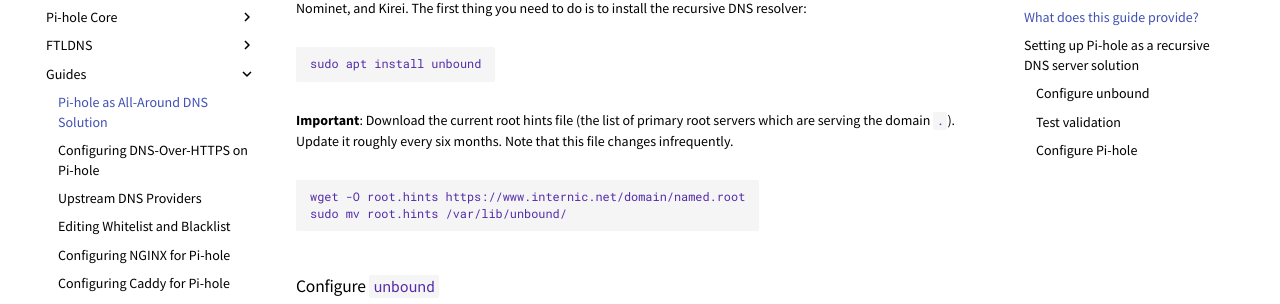
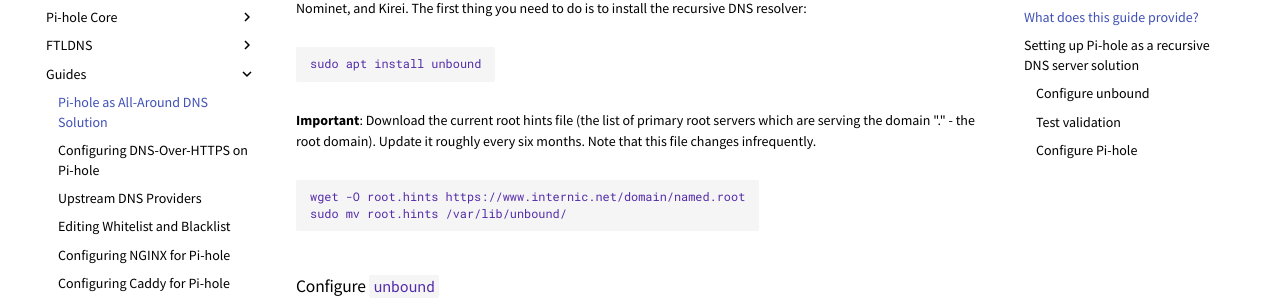
Before and after one commit to pi-hole/docs, an MkDocs documentation site: the page built from docs/guides/unbound.md, in a window 1280 px wide and 900 px high, scrolled down 1777 px. Shown: the part 149-453 px from the top of the window. Built offline with MkDocs 1.6.1 and Material for MkDocs 9.7.7, drawn with Linux system fonts in a browser that asks for light colours; comment, search, counter and statistics services are not loaded; old or Windows-style settings are respelled for this version of MkDocs.

Commit message:
Changes per suggestion

````diff
--- a/docs/guides/unbound.md
+++ b/docs/guides/unbound.md
@@ -52,7 +52,7 @@
 sudo apt install unbound
 ```
 
-**Important**: Download the current root hints file (the list of primary root servers which are serving the domain `.`). Update it roughly every six months. Note that this file changes infrequently.
+**Important**: Download the current root hints file (the list of primary root servers which are serving the domain "." - the root domain). Update it roughly every six months. Note that this file changes infrequently.
 ```
 wget -O root.hints https://www.internic.net/domain/named.root
 sudo mv root.hints /var/lib/unbound/
````
